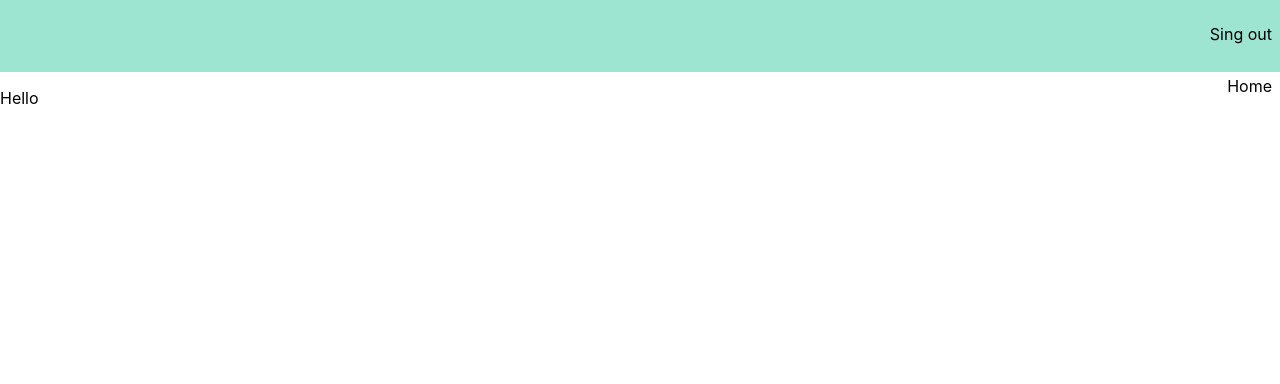
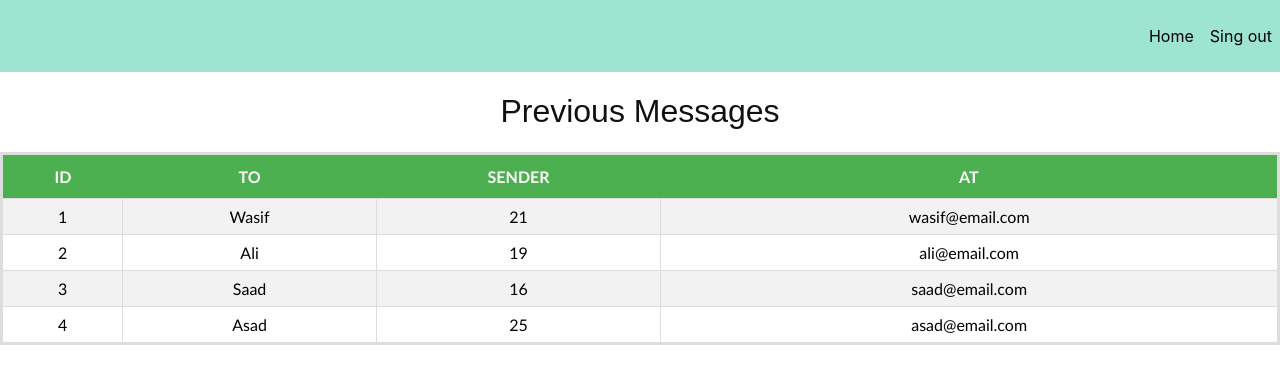
Before and after one commit to KyrolosMagdy/pero.kero01-gmail.com, a React (Create React App) app: page / in a window 1280 px wide. Shown: the top 384 px of the page. Built offline with nearby package versions, Linux system fonts and the light colour scheme.

Commit message:
adding simple table to show messages

```diff
--- a/src/components/nav-bar/nav-bar.component.jsx
+++ b/src/components/nav-bar/nav-bar.component.jsx
@@ -4,7 +4,7 @@ import './nav-bar.styles.css';
 const NavBar = ({ currentRoute }) => {
   return(
     <nav className = 'container'>
-      <div className = 'options'>
+
         {
           currentRoute === 'signin' ?
             <div className = "options">
@@ -12,14 +12,14 @@ const NavBar = ({ currentRoute }) => {
             </div>
             :
             <div className="options">
+              <p className ='option'> Home </p>
               <p className = 'option'> Sing out</p>
-              <p className ='option'> Home </p>
             </div>
 
         }
 
 
-      </div>
+
 
     </nav>
   )
--- a/src/components/nav-bar/nav-bar.styles.css
+++ b/src/components/nav-bar/nav-bar.styles.css
@@ -5,16 +5,18 @@
     margin: 0;
     background-color:  #9de4d1;
     height: 6em;
+    justify-content: flex-end;
 }
 
 .options {
-    margin-left: auto;
-    width: 100%;
+    width: 50%;
+    height: 100%;
+    display: flex;
+    align-items: center;
+    justify-content: flex-end;
 }
 
 .option {
-    display: flex;
-    justify-content: end;
     align-items: center;
     padding: 0.5em;
     cursor: pointer;
--- /dev/null
+++ b/src/components/table-wrapper/table-wrapper.component.jsx
@@ -0,0 +1,25 @@
+import React from 'react';
+import Table from '../table/table.component';
+class TableWrapper extends React.Component {
+    constructor(props) {
+        super(props) //since we are extending class Table so we have to use super in order to override Component class constructor
+        this.state = { //state is by default an object
+            students: [
+                { id: 1, name: 'Wasif', age: 21, email: 'wasif@email.com' },
+                { id: 2, name: 'Ali', age: 19, email: 'ali@email.com' },
+                { id: 3, name: 'Saad', age: 16, email: 'saad@email.com' },
+                { id: 4, name: 'Asad', age: 25, email: 'asad@email.com' }
+            ]
+        }
+    }
+
+    render() {
+        return (
+            <div>
+                <Table studentData={this.state.students} />
+            </div>
+        )
+    }
+}
+
+export default TableWrapper;
--- /dev/null
+++ b/src/components/table/table.component.jsx
@@ -0,0 +1,52 @@
+import React, { Component } from 'react';
+import './table.styles.css';
+
+class Table extends Component {
+   constructor(props) {
+      super(props) //since we are extending class Table so we have to use super in order to override Component class constructor
+      this.state = { //state is by default an object
+         students: [
+            { id: 1, to: 'Wasif', sender: 21, at: 'wasif@email.com' },
+            { id: 2, to: 'Ali', sender: 19, at: 'ali@email.com' },
+            { id: 3, to: 'Saad', sender: 16, at: 'saad@email.com' },
+            { id: 4, to: 'Asad', sender: 25, at: 'asad@email.com' }
+         ]
+      }
+   }
+
+   renderTableData() {
+      return this.state.students.map((student, index) => {
+         const { id, to, sender, at } = student //destructuring
+         return (
+            <tr key={id}>
+               <td>{id}</td>
+               <td>{to}</td>
+               <td>{sender}</td>
+               <td>{at}</td>
+            </tr>
+         )
+      })
+   }
+
+   renderTableHeader() {
+      let header = Object.keys(this.state.students[0])
+      return header.map((key, index) => {
+         return <th key={index}>{key.toUpperCase()}</th>
+      })
+   }
+
+   render() {
+      return (
+         <div>
+            <h1 className='title'>Previous Messages</h1>
+            <table className='students'>
+               <tbody>
+                  <tr>{this.renderTableHeader()}</tr>
+                  {this.renderTableData()}
+               </tbody>
+            </table>
+         </div>
+      )
+   }
+}
+export default Table
--- /dev/null
+++ b/src/components/table/table.styles.css
@@ -0,0 +1,29 @@
+.title {
+    text-align: center;
+    font-family: arial, sans-serif;
+  }
+
+  .students {
+    text-align: center;
+    font-family: "Trebuchet MS", Arial, Helvetica, sans-serif;
+    border-collapse: collapse;
+    border: 3px solid #ddd;
+    width: 100%;
+  }
+
+  .students td, #students th {
+    border: 1px solid #ddd;
+    padding: 8px;
+  }
+
+  .students tr:nth-child(even){background-color: #f2f2f2;}
+
+  .students tr:hover {background-color: #ddd;}
+
+  .students th {
+    padding-top: 12px;
+    padding-bottom: 12px;
+    text-align: center;
+    background-color: #4CAF50;
+    color: white;
+  }
--- a/src/pages/home-page/home-page.container.jsx
+++ b/src/pages/home-page/home-page.container.jsx
@@ -1,9 +1,10 @@
 import React from 'react';
+import TableWrapper from '../../components/table-wrapper/table-wrapper.component';
 
 const HomePage = () => {
     return (
         <div>
-            <p> Hello </p>
+            <TableWrapper />
         </div>
     )
 };
```
Also changed, not shown: src/components/table-wrapper/table-wrapper.styles.css (added).
